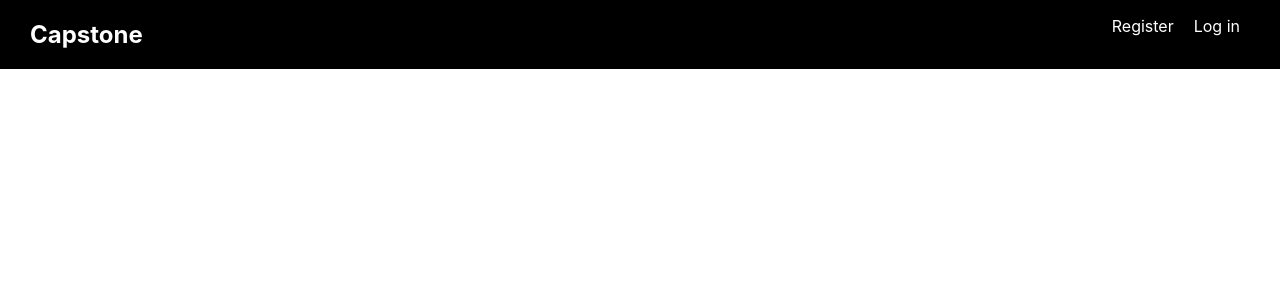
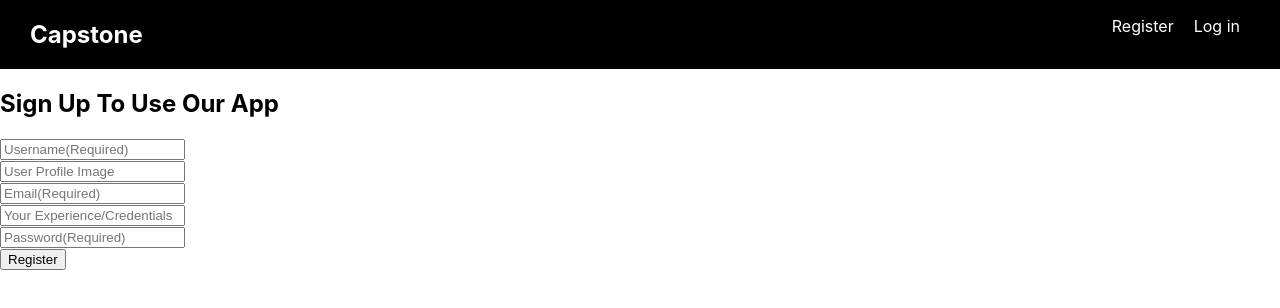
Before and after one commit to thinkful-ei-bee/A-team-capstone, a React (Create React App) app: page /register in a window 1280 px wide. Shown: the top 308 px of the page. Built offline with nearby package versions, Linux system fonts and the light colour scheme.

Commit message:
Added Registration to App, minus styling

```diff
--- a/src/App.js
+++ b/src/App.js
@@ -2,25 +2,18 @@ import React from 'react';
 import { Route, Switch } from "react-router-dom";
 import TopNav from './Components/TopNav/TopNav'
 import Login from './routes/Login/Login'
+import Registration from './routes/Registration/Registration'
 
 function App() {
   return (
     <div className="App">
       <TopNav></TopNav>
       <main>
-          <Switch>
-            {/* <Route exact path={"/"} component={Landing} />
-            <Route path={"/bmFeed"} component={BlogFeed} /> */}
-            <Route path={"/login"} component={Login} />
-            {/* <Route path={"/register"} component={Registration} />
-            <PrivateRoute path={"/create_post"} component={Create_Post} />
-            <Route exact path={"/post/:postId"} render={props => <PostPage {...props}/>}/>
-            <Route exact path={"/result/:resultId"} render={props => <ResultPage {...props}/>}/>
-            <Route exact path={"/account/:username"} render={props => <SubscriberPage {...props}/>}/>
-            <Route component={PageNotFound}/> */}
-          </Switch>
-          {/* <Footer></Footer> */}
-        </main>
+        <Switch>
+          <Route path={"/login"} component={Login} />
+          <Route path={"/register"} component={Registration} />
+        </Switch>
+      </main>
     </div>
   );
 }
--- a/src/Components/RegistrationForm/RegistrationForm.js
+++ b/src/Components/RegistrationForm/RegistrationForm.js
@@ -0,0 +1,109 @@
+import React from 'react';
+import AuthApiService from '../../services/auth-api-service';
+
+class RegistrationForm extends React.Component {
+
+    static defaultProps = {
+        onRegistrationSuccess: () => { }
+    }
+
+    state = { error: null }
+
+    handleSubmit = ev => {
+        ev.preventDefault()
+        const { email, user_name, password, image, user_desc } = ev.target
+
+        this.setState({ error: null })
+        AuthApiService.postUser({
+            user_name: user_name.value,
+            password: password.value,
+            email: email.value,
+            image: image.value,
+            user_desc: user_desc.value
+        })
+            .then(user => {
+                email.value = ''
+                user_name.value = ''
+                password.value = ''
+                if (this.state.error === null) {
+                    this.props.onRegistrationSuccess()
+                }
+            })
+            .catch(res => {
+                this.setState({ error: res.error })
+            })
+    }
+
+    render() {
+        const { error } = this.state;
+        return (
+            <React.Fragment>
+                <div>
+                    <section className="section section-grid">
+                        <div className="section-grid-item"></div>
+                        <div className="section-grid-item">
+                            <h2>Sign Up To Use Our App</h2>
+                            <form id="contact-form" onSubmit={this.handleSubmit}>
+                                <div role='alert'>
+                                    {error && <p className='red'>{error}</p>}
+                                </div>
+                                <div className='user_name'>
+                                    <input
+                                        name='user_name'
+                                        type='text'
+                                        required
+                                        id='RegistrationForm__user_name'
+                                        placeholder="Username(Required)"
+                                        className="text">
+                                    </input>
+                                </div>
+                                <div className='image'>
+                                    <input
+                                        name='image'
+                                        type='text'
+                                        placeholder="User Profile Image"
+                                        className="text">
+                                    </input>
+                                </div>
+                                <div className='email'>
+                                    <input
+                                        name='email'
+                                        type='email'
+                                        required
+                                        id='RegistrationForm__email'
+                                        placeholder="Email(Required)"
+                                        className="text">
+                                    </input>
+                                </div>
+                                <div className='user-desc'>
+                                    <input
+                                        name='user-desc'
+                                        type='text'
+                                        required
+                                        placeholder="Your Experience/Credentials"
+                                        className="text">
+                                    </input>
+                                </div>
+                                <div className='password'>
+                                    <input
+                                        name='password'
+                                        type='password'
+                                        required
+                                        id='RegistrationForm__password'
+                                        placeholder="Password(Required)"
+                                        className="text">
+                                    </input>
+                                </div>
+                                <button className="btn submit_btn" type='submit'>
+                                    Register
+                                </button>
+                            </form>
+                        </div>
+                    </section>
+                </div>
+            </React.Fragment>
+        );
+    }
+}
+
+export default RegistrationForm;
--- /dev/null
+++ b/src/routes/Registration/Registration.js
@@ -0,0 +1,28 @@
+import React from 'react';
+import RegistrationForm from '../../Components/RegistrationForm/RegistrationForm';
+
+class Registration extends React.Component {
+
+    static defaultProps = {
+        history: {
+            push: () => { },
+        },
+    }
+
+    handleRegistrationSuccess = () => {
+        const { history } = this.props
+        history.push('/login')
+    }
+
+    render() {
+        return (
+            <section className='RegistrationPage'>
+                <RegistrationForm
+                    onRegistrationSuccess={this.handleRegistrationSuccess}
+                />
+            </section>
+        )
+    }
+}
+
+export default Registration;
```
